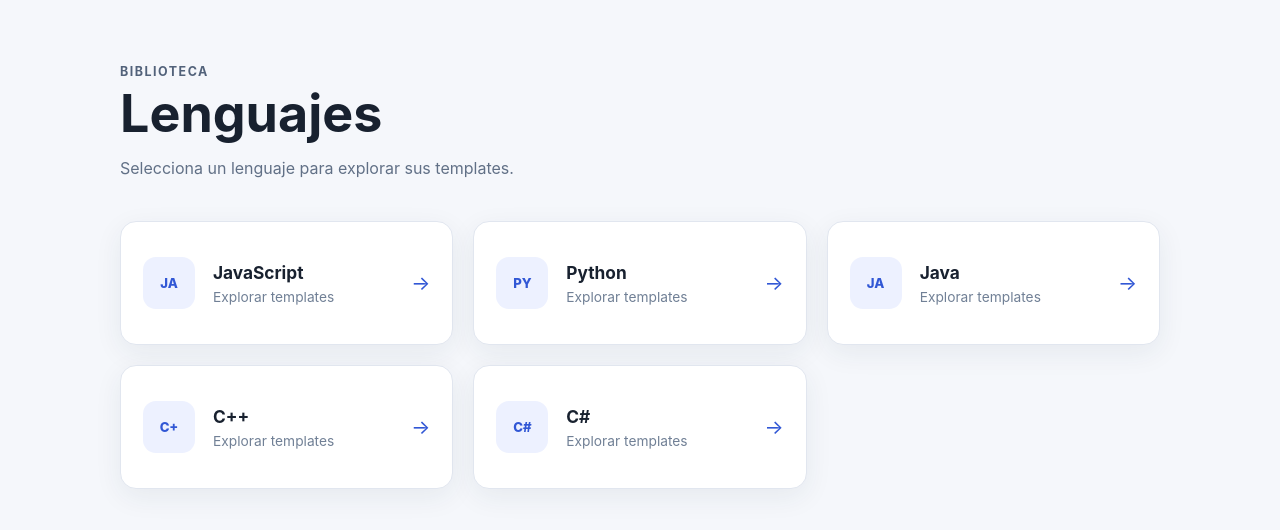
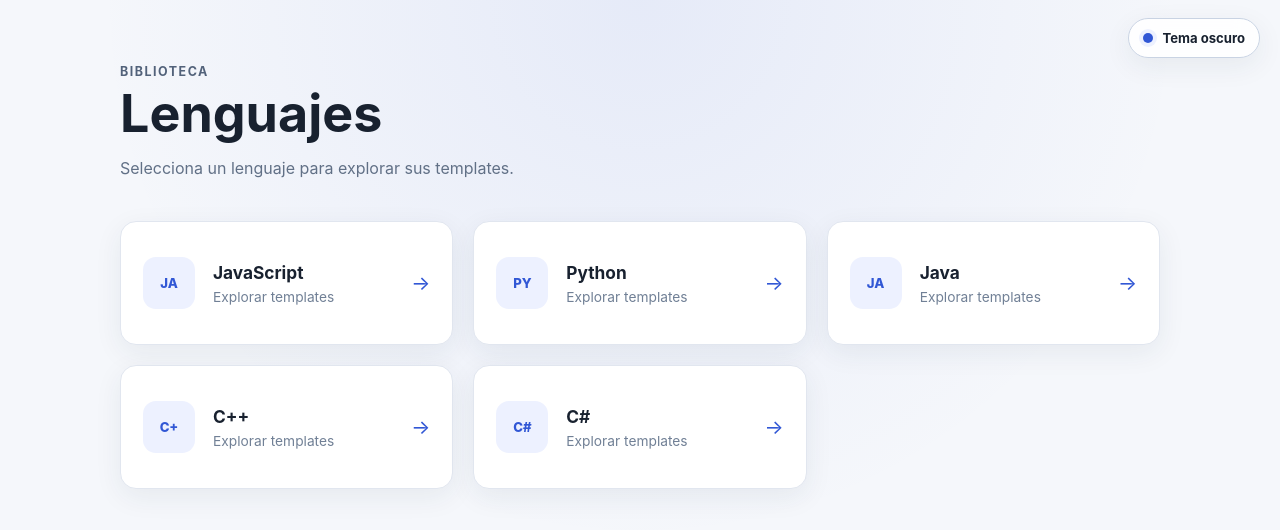
Before and after one commit to benjaminibanez2201/StackBook, a React app in the folder frontend/: page / in a window 1280 px wide. Shown: the top 530 px of the page. Built offline with nearby package versions, Linux system fonts and the light colour scheme; the HTML template or start-up script is replaced by a standard one.

Commit message:
feat: agregar tema oscuro persistente

```diff
--- /dev/null
+++ b/frontend/src/components/ThemeToggle.jsx
@@ -0,0 +1,37 @@
+import { useEffect, useState } from "react";
+
+function getInitialTheme() {
+  const savedTheme = localStorage.getItem("stackbook-theme");
+
+  if (savedTheme === "light" || savedTheme === "dark") {
+    return savedTheme;
+  }
+
+  return window.matchMedia("(prefers-color-scheme: dark)").matches
+    ? "dark"
+    : "light";
+}
+
+function ThemeToggle() {
+  const [theme, setTheme] = useState(getInitialTheme);
+  const isDark = theme === "dark";
+
+  useEffect(() => {
+    document.documentElement.dataset.theme = theme;
+    localStorage.setItem("stackbook-theme", theme);
+  }, [theme]);
+
+  return (
+    <button
+      className="theme-toggle"
+      type="button"
+      aria-pressed={isDark}
+      onClick={() => setTheme(isDark ? "light" : "dark")}
+    >
+      <span className="theme-toggle__indicator" aria-hidden="true" />
+      {isDark ? "Tema claro" : "Tema oscuro"}
+    </button>
+  );
+}
+
+export default ThemeToggle;
--- a/frontend/src/main.jsx
+++ b/frontend/src/main.jsx
@@ -6,10 +6,13 @@ import Categories from "./pages/Categories";
 import Templates from "./pages/Templates";
 import CreateTemplate from "./pages/CreateTemplate";
 import TemplateDetail from "./pages/TemplateDetail";
+import ThemeToggle from "./components/ThemeToggle";
+import "./styles/theme.css";
 
 createRoot(document.getElementById("root")).render(
   <StrictMode>
     <BrowserRouter>
+      <ThemeToggle />
       <Routes>
         <Route path="/" element={<Languages />} />
         <Route path="/create" element={<CreateTemplate />} />
--- /dev/null
+++ b/frontend/src/styles/theme.css
@@ -0,0 +1,256 @@
+:root {
+  color-scheme: light;
+  --theme-page: #f5f7fb;
+  --theme-surface: #ffffff;
+  --theme-surface-soft: #f8f9fc;
+  --theme-surface-muted: #f9fafc;
+  --theme-text: #18212f;
+  --theme-text-soft: #617086;
+  --theme-text-muted: #718096;
+  --theme-border: #e1e6ef;
+  --theme-border-strong: #c9d3e3;
+  --theme-primary: #3157d5;
+  --theme-primary-hover: #2748b8;
+  --theme-primary-soft: #edf1ff;
+  --theme-primary-text: #2948a4;
+  --theme-shadow: 0 8px 28px rgb(32 50 77 / 7%);
+  --theme-code: #151b26;
+  --theme-code-border: #293241;
+}
+
+:root[data-theme="dark"] {
+  color-scheme: dark;
+  --theme-page: #0b0f17;
+  --theme-surface: #151b26;
+  --theme-surface-soft: #111722;
+  --theme-surface-muted: #101620;
+  --theme-text: #edf2f8;
+  --theme-text-soft: #b2bdcc;
+  --theme-text-muted: #8f9bad;
+  --theme-border: #293345;
+  --theme-border-strong: #3a465b;
+  --theme-primary: #7896ff;
+  --theme-primary-hover: #93aaff;
+  --theme-primary-soft: #202d52;
+  --theme-primary-text: #aec0ff;
+  --theme-shadow: 0 12px 34px rgb(0 0 0 / 28%);
+  --theme-code: #080c13;
+  --theme-code-border: #252f40;
+}
+
+html {
+  min-height: 100%;
+  background: var(--theme-page);
+}
+
+body {
+  color: var(--theme-text);
+  background:
+    radial-gradient(circle at top, rgb(49 87 213 / 8%), transparent 34rem),
+    var(--theme-page);
+  transition:
+    color 180ms ease,
+    background-color 180ms ease;
+}
+
+button,
+input,
+textarea,
+select {
+  color-scheme: inherit;
+}
+
+.theme-toggle {
+  position: fixed;
+  z-index: 20;
+  top: 18px;
+  right: 20px;
+  display: inline-flex;
+  min-height: 40px;
+  align-items: center;
+  gap: 9px;
+  padding: 0 14px;
+  border: 1px solid var(--theme-border-strong);
+  border-radius: 999px;
+  color: var(--theme-text);
+  background: color-mix(in srgb, var(--theme-surface) 88%, transparent);
+  font-size: 0.82rem;
+  font-weight: 700;
+  box-shadow: var(--theme-shadow);
+  cursor: pointer;
+  backdrop-filter: blur(12px);
+}
+
+.theme-toggle:hover {
+  border-color: var(--theme-primary);
+}
+
+.theme-toggle:focus-visible {
+  outline: 3px solid rgb(120 150 255 / 28%);
+  outline-offset: 3px;
+}
+
+.theme-toggle__indicator {
+  width: 10px;
+  height: 10px;
+  border-radius: 50%;
+  background: var(--theme-primary);
+  box-shadow: 0 0 0 4px var(--theme-primary-soft);
+}
+
+:root[data-theme="dark"] .folder-header__title,
+:root[data-theme="dark"] .template-card__title,
+:root[data-theme="dark"] .templates-header__title,
+:root[data-theme="dark"] .create-template-header__title,
+:root[data-theme="dark"] .template-form__section-heading h2,
+:root[data-theme="dark"] .template-form__field label,
+:root[data-theme="dark"] .template-file legend,
+:root[data-theme="dark"] .template-detail-header__title,
+:root[data-theme="dark"] .template-detail-files__heading h2,
+:root[data-theme="dark"] .templates-search label {
+  color: var(--theme-text);
+}
+
+:root[data-theme="dark"] .folder-header__eyebrow,
+:root[data-theme="dark"] .folder-header__description,
+:root[data-theme="dark"] .folder-card__description,
+:root[data-theme="dark"] .templates-header__eyebrow,
+:root[data-theme="dark"] .templates-header__description,
+:root[data-theme="dark"] .template-card__description,
+:root[data-theme="dark"] .template-card__date,
+:root[data-theme="dark"] .create-template-header__eyebrow,
+:root[data-theme="dark"] .create-template-header__description,
+:root[data-theme="dark"] .template-form__section-heading p,
+:root[data-theme="dark"] .template-detail-header__eyebrow,
+:root[data-theme="dark"] .template-detail-files__eyebrow,
+:root[data-theme="dark"] .template-detail-header__description,
+:root[data-theme="dark"] .template-detail-files__empty {
+  color: var(--theme-text-soft);
+}
+
+:root[data-theme="dark"] .folder-card,
+:root[data-theme="dark"] .template-card,
+:root[data-theme="dark"] .templates-status,
+:root[data-theme="dark"] .template-form__section,
+:root[data-theme="dark"] .template-detail-files,
+:root[data-theme="dark"] .template-detail-status {
+  border-color: var(--theme-border);
+  color: var(--theme-text);
+  background: var(--theme-surface);
+  box-shadow: var(--theme-shadow);
+}
+
+:root[data-theme="dark"] .folder-card:hover {
+  border-color: var(--theme-primary);
+  box-shadow: 0 14px 36px rgb(0 0 0 / 34%);
+}
+
+:root[data-theme="dark"] .folder-card__icon,
+:root[data-theme="dark"] .template-card__tag,
+:root[data-theme="dark"] .template-form__step,
+:root[data-theme="dark"] .template-form__tag,
+:root[data-theme="dark"] .template-detail-tag {
+  color: var(--theme-primary-text);
+  background: var(--theme-primary-soft);
+}
+
+:root[data-theme="dark"] .folder-card__arrow,
+:root[data-theme="dark"] .template-detail-tab:hover,
+:root[data-theme="dark"] .template-detail-tab--active {
+  color: var(--theme-primary);
+}
+
+:root[data-theme="dark"] .folder-back-button,
+:root[data-theme="dark"] .templates-back-button,
+:root[data-theme="dark"] .template-detail__back-button,
+:root[data-theme="dark"] .template-form__secondary-button,
+:root[data-theme="dark"] .template-form__cancel-button {
+  border-color: var(--theme-border-strong);
+  color: var(--theme-text);
+  background: var(--theme-surface);
+}
+
+:root[data-theme="dark"] .folder-back-button:hover,
+:root[data-theme="dark"] .templates-back-button:hover,
+:root[data-theme="dark"] .template-detail__back-button:hover,
+:root[data-theme="dark"] .template-form__secondary-button:hover {
+  background: var(--theme-surface-soft);
+}
+
+:root[data-theme="dark"] .templates-search input,
+:root[data-theme="dark"] .template-form__field input,
+:root[data-theme="dark"] .template-form__field textarea,
+:root[data-theme="dark"] .template-form__field select {
+  border-color: var(--theme-border-strong);
+  color: var(--theme-text);
+  background: var(--theme-surface-soft);
+}
+
+:root[data-theme="dark"] .templates-search input::placeholder,
+:root[data-theme="dark"] .template-form__field input::placeholder,
+:root[data-theme="dark"] .template-form__field textarea::placeholder {
+  color: var(--theme-text-muted);
+}
+
+:root[data-theme="dark"] .template-card__footer,
+:root[data-theme="dark"] .template-detail-tabs,
+:root[data-theme="dark"] .template-detail-files__empty {
+  border-color: var(--theme-border);
+}
+
+:root[data-theme="dark"] .template-detail-tabs {
+  background: var(--theme-surface-soft);
+}
+
+:root[data-theme="dark"] .template-detail-tab {
+  color: var(--theme-text-muted);
+}
+
+:root[data-theme="dark"] .template-file {
+  border-color: var(--theme-border);
+  background: var(--theme-surface-muted);
+}
+
+:root[data-theme="dark"] .template-detail-code {
+  background: var(--theme-code);
+}
+
+:root[data-theme="dark"] .template-detail-code__header {
+  border-color: var(--theme-code-border);
+}
+
+:root[data-theme="dark"] .template-card__delete-button {
+  border-color: #713f49;
+  color: #ffb4bd;
+  background: #321d24;
+}
+
+:root[data-theme="dark"] .template-card__delete-button:hover:not(:disabled) {
+  border-color: #a45a66;
+  background: #47252e;
+}
+
+:root[data-theme="dark"] .templates-status--error,
+:root[data-theme="dark"] .template-form__submit-error,
+:root[data-theme="dark"] .template-detail-status--error {
+  border-color: #713f49;
+  color: #ffb4bd;
+  background: #321d24;
+}
+
+:root[data-theme="dark"] .swal2-popup {
+  color: var(--theme-text);
+  background: var(--theme-surface);
+}
+
+:root[data-theme="dark"] .swal2-title,
+:root[data-theme="dark"] .swal2-html-container {
+  color: var(--theme-text);
+}
+
+@media (max-width: 640px) {
+  .theme-toggle {
+    position: static;
+    margin: 14px 14px 0 auto;
+  }
+}
```
